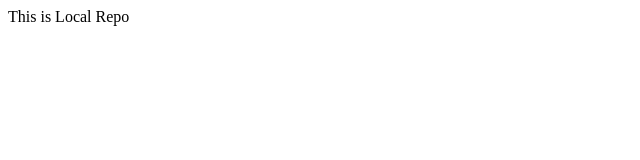
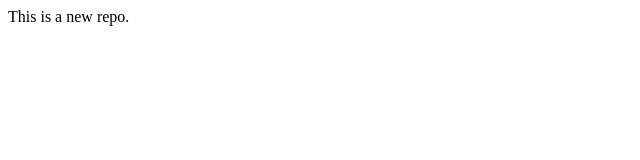
Before and after one commit to NjG19o2/LocalRepo, a plain HTML site: page index.html in a window 1280 px wide. Shown: the full height of the page, 0-640 px from the left. Drawn offline with Linux system fonts and the light colour scheme.

Commit message:
initial files

```diff
--- a/index.html
+++ b/index.html
@@ -1 +1 @@
-<p>This is Local Repo</p>
+<p>This is a new repo.</p>
```
